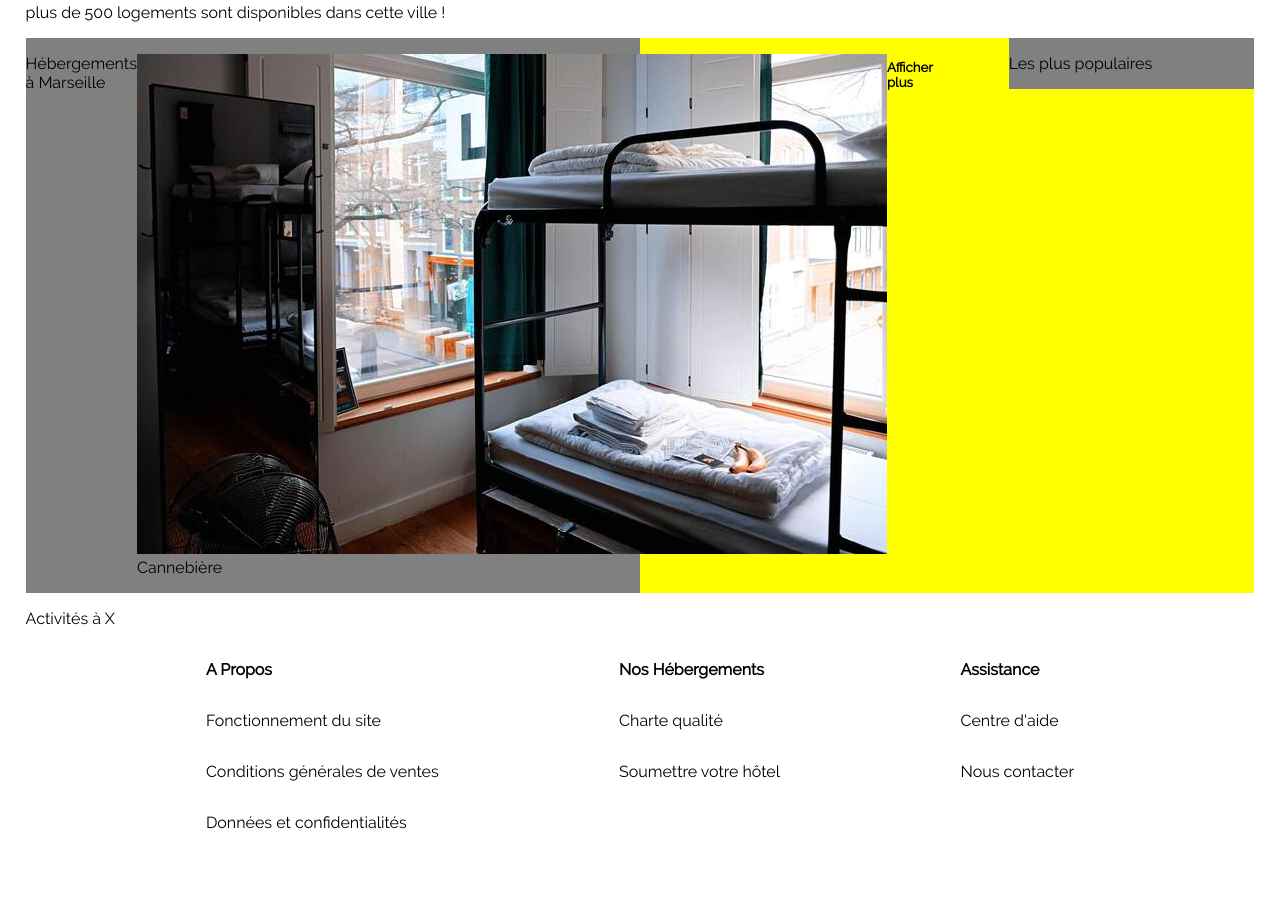
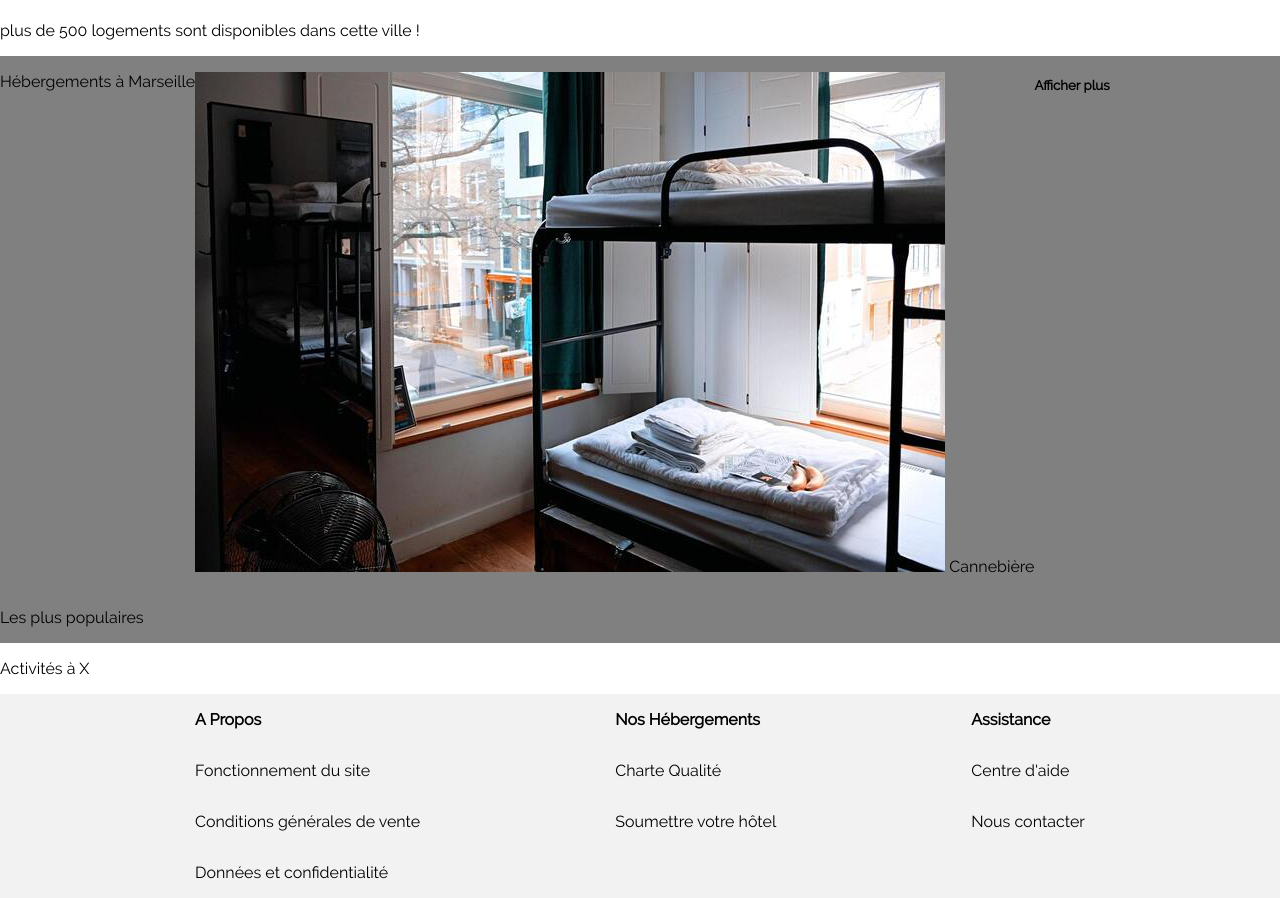
Before and after one commit to vfauveau/Valentinfauveau_2_30122020, a plain HTML site: page index.html in a window 1280 px wide. Shown: the part 757-1655 px from the top of the page. Before the commit the page ends 1630 px from the top, so only its background shows below. Drawn offline with Linux system fonts and the light colour scheme.

Commit message:
reog
reorganisation footer

```diff
--- a/index.html
+++ b/index.html
@@ -26,12 +26,12 @@
 			<p><img class="map" src="https://img.icons8.com/ios-filled/50/000000/marker.png"/></p> <input class="rechercheinput" type="search" name="Marseille,France" placeholder="Marseille">
 			<a class="hide" href="https://icons8.com/icon/7880/marker">Marker icon by Icons8</a>
 			<div class="filtres">
-			<p>Filtres</p> <p>Economique</p> <p>Familial</p> <p>Romantique</p> <p>Animaux autorisés</p> <br>
-			<p>plus de 500 logements sont disponibles dans cette ville !</p>
+				<p>Filtres</p> <p>Economique</p> <p>Familial</p> <p>Romantique</p> <p>Animaux autorisés</p> <br>
+				<p>plus de 500 logements sont disponibles dans cette ville !</p>
 			</div>
 		</section>
-		<!-- Section regroupant le cadre hébergement et Les plus populaires-->
-		<section class="bloclarge2">
+		<!-- Section regroupant le cadre hébergement et Les plus populaires + activités--> <!-- Main -->
+		<section class="main">
 			<!-- Partie Hebergement-->
 			<article>
 				<p id="ancre1" class="categorieHeb">Hébergements à Marseille</p>
@@ -43,27 +43,28 @@
 			<aside>
 				<p class="categoriePopu"> Les plus populaires</p>
 			</aside>
+
+		<!--Section large -->
+			<section>
+				<p id="ancre2" class="categorieActi">Activités à X</p>
+			</section>
 		</section>
-		<!--Section large sur les activités peut etre a diviser par deux 1 grande image + 2 images moyennes -->
-		<section>
-			<p id="ancre2" class="categorieActi">Activités à X</p>
-		</section>
-		<!-- Footer comprenant 3 div de texte (liens) -->
+		<!-- FOOTER -->
 		<footer class="Divers">
-			<div class="About"> <p class="titrefooter">A Propos</p>
-				<p>Fonctionnement du site</p>
-				<p>Conditions générales de ventes</p>
-				<p>Données et confidentialités</p>
+			<div class="About"> <h3 class="titrefooter">A Propos</h3>
+				<a href="#" class="liensfooter">Fonctionnement du site</a>
+				<a href="#" class="liensfooter">Conditions générales de vente</a>
+				<a href="#" class="liensfooter">Données et confidentialité</a>
 			</div>
 			<div class="hosting">
-				<p class="titrefooter">Nos Hébergements</p>
-				<p>Charte qualité</p>
-				<p>Soumettre votre hôtel</p>
+				<h3 class="titrefooter">Nos Hébergements</h3>
+				<a href="#" class="liensfooter">Charte Qualité</a>
+				<a href="#" class="liensfooter">Soumettre votre hôtel</a>
 			</div>
 			<div class="help">
-				<p class="titrefooter">Assistance</p>
-				<p>Centre d'aide</p>
-				<p>Nous contacter</p>
+				<h3 class="titrefooter">Assistance</h3>
+				<a href="#" class="liensfooter">Centre d'aide</a>
+				<a href="#" class="liensfooter">Nous contacter</a>
 			</div>
 		</footer>
 		</div>
--- a/styles/style.css
+++ b/styles/style.css
@@ -1,36 +1,44 @@
+html{}
 @font-face {
   font-family: "Raleway";
   src: url("Raleway-Regular.ttf");}
 
 
-header{background-color: grey; display: flex;}
+header{background-color: grey; display: flex; justify-content: space-between;}
 
 body {font-family: "Raleway","Sans serif";
-margin: 2%;}
+margin: 0;}
 
+a{color: inherit; text-decoration: none;}
 
-.boutonsnavigation{display: flex ; flex-direction: row; align-items: flex-end;}
-.bloclarge2{display: flex; background-color: yellow ; justify-content: space-between;}
+nav{display: flex ; flex-direction: row; align-items: flex-end; border:2px solid;}
+.bloclarge2{display: flex;  justify-content: space-between;}
 
 article{
-	display:inline-flex;
-	width: 50%;
-	height: 50%;
+	display:flex;
+
 	background-color: grey;
 
 }
 
-aside{	display: inline-flex;
-	width: 20%;
-	height: 20%;
+aside{	display: flex;
+
 	background-color: grey;
 }
 
-.titresgras{font-weight: bold;}
+.titresgras{font-weight: bolder;}
 
 .Divers{display :flex ; flex-direction: row; flex-basis: auto; justify-content: space-evenly;  }
 .About{display: flex; flex-direction: column;}
 .hosting{display: flex; flex-direction: column;}
 .help{display: flex; flex-direction: column;}
+
+
+/* FOOTER */
+footer{display: block; background-color: #F2F2F2 ; width: 100%;}
 .titrefooter{font-weight: bold; font-size: 16px}
+.liensfooter{display: block;
+    margin: 1rem 0;}
+
+
 .hide{visibility: hidden;}
```
